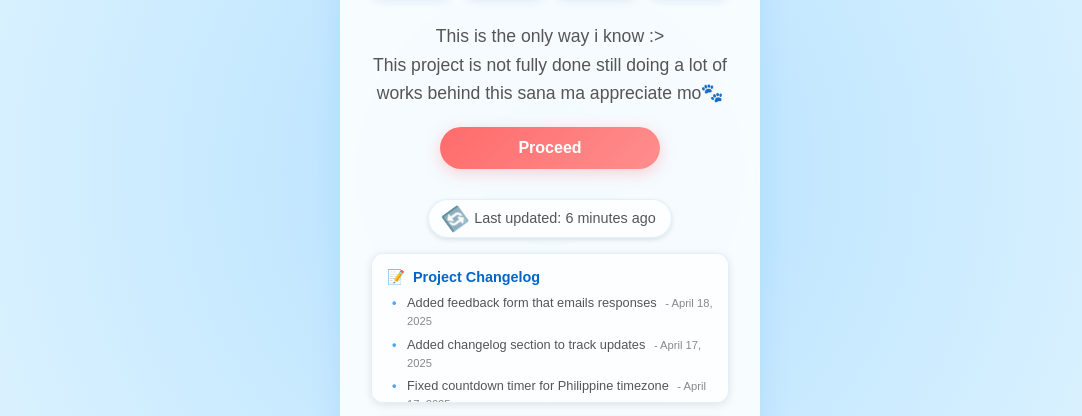
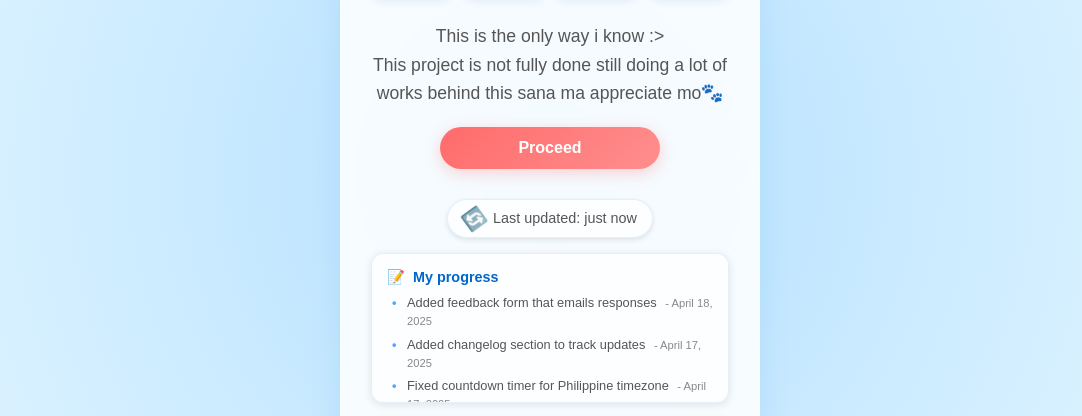
Before and after one commit to ZeusButDiff/Arianah, a plain HTML site: page index.html in a window 1280 px wide. Shown: the part 312-728 px from the top of the page, without its empty margins (90-1172 px from the left). Drawn offline with Linux system fonts and the light colour scheme.

Commit message:
Update index.html

```diff
--- a/index.html
+++ b/index.html
@@ -372,7 +372,7 @@
 
         <!-- Changelog Section -->
         <div class="changelog">
-            <div class="changelog-title">Project Changelog</div>
+            <div class="changelog-title">My progress</div>
             <ul class="changelog-list">
                 <li class="changelog-item">Added feedback form that emails responses <span class="changelog-date">- April 18, 2025</span></li>
                 <li class="changelog-item">Added changelog section to track updates <span class="changelog-date">- April 17, 2025</span></li>
@@ -537,7 +537,7 @@
         // ========================
         // Last Updated Timer
         // ========================
-        let lastUpdateTime = new Date("2025-04-18T11:22:00+08:00"); // Update this timestamp when you make changes
+        let lastUpdateTime = new Date("2025-04-18T11:28:00+08:00"); // Update this timestamp when you make changes
 
         function updateTimeSinceLastEdit() {
             const now = new Date();
```
